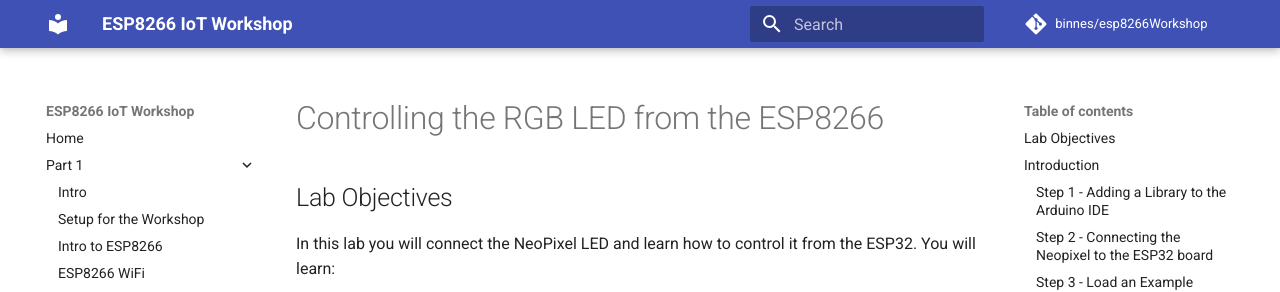
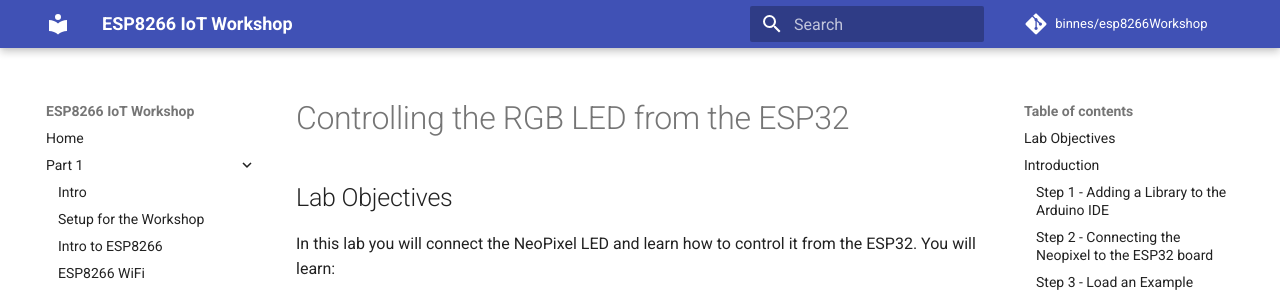
Before and after one commit to mdragone1/ESP32-IoT-Workshop, an MkDocs documentation site: the page built from docs/part1/LED.md, in a window 1280 px wide and 900 px high. Shown: the top 292 px of the window. Built offline with MkDocs 1.6.1 and Material for MkDocs 9.7.7, drawn with Linux system fonts in a browser that asks for light colours; comment, search, counter and statistics services are not loaded.

Commit message:
Update LED.md

```diff
--- a/docs/part1/LED.md
+++ b/docs/part1/LED.md
@@ -1,4 +1,4 @@
-# Controlling the RGB LED from the ESP8266
+# Controlling the RGB LED from the ESP32
 
 ## Lab Objectives
 
```
